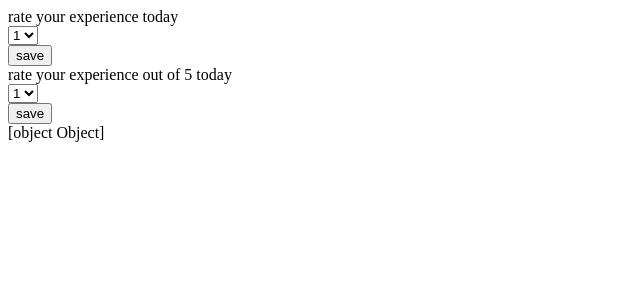
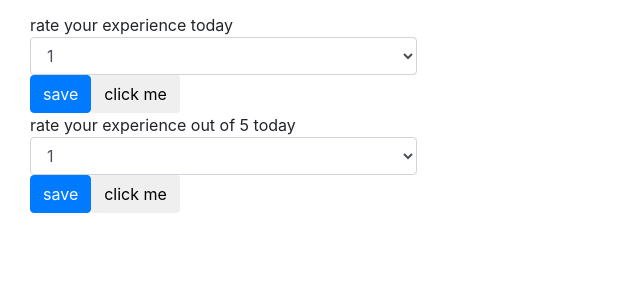
Before and after one commit to OrlaColeman/Angular-DynamicForms, an Angular app in the folder dynamicFormApp/: page /dynamicForms in a window 1280 px wide. Shown: the top 300 px of the page, without its empty margins (0-640 px from the left). Built offline with nearby package versions, Linux system fonts and the light colour scheme.

Commit message:
creating for loops

```diff
--- a/dynamicFormApp/src/app/app-routing.module.ts
+++ b/dynamicFormApp/src/app/app-routing.module.ts
@@ -4,12 +4,14 @@ import { InputValuesComponent } from './forms/input-values/input-values.componen
 import { ReactiveFormComponent } from './forms/reactive-form/reactive-form.component';
 import { HomeComponent } from './forms/home/home.component';
 import { DynamicFormsComponent } from './forms/dynamic-forms/dynamic-forms.component';
+import { ForLoopTestComponent } from './forms/for-loop-test/for-loop-test.component';
 
 const routes: Routes = [
   {path:"", component:HomeComponent},
   {path:"reactiveForms", component:ReactiveFormComponent},
   {path:"inputForms", component:InputValuesComponent},
-  {path:"dynamicForms", component: DynamicFormsComponent}
+  {path:"dynamicForms", component: DynamicFormsComponent},
+  {path:"forLoop", component: ForLoopTestComponent}
 ];
 
 @NgModule({
--- a/dynamicFormApp/src/app/app.component.html
+++ b/dynamicFormApp/src/app/app.component.html
@@ -1,3 +1,6 @@
 <!-- Click below for email form
 <button routerLink="/email">Email</button> -->
+<head>
+        <link rel="stylesheet" href="https://maxcdn.bootstrapcdn.com/bootstrap/4.0.0/css/bootstrap.min.css" integrity="sha384-Gn5384xqQ1aoWXA+058RXPxPg6fy4IWvTNh0E263XmFcJlSAwiGgFAW/dAiS6JXm" crossorigin="anonymous">
+</head>
 <router-outlet></router-outlet>
--- a/dynamicFormApp/src/app/forms/dynamic-forms/dynamic-forms.component.css
+++ b/dynamicFormApp/src/app/forms/dynamic-forms/dynamic-forms.component.css
@@ -0,0 +1,3 @@
+.container-fluid{
+    margin-top: 1%;
+}
--- a/dynamicFormApp/src/app/forms/dynamic-forms/dynamic-forms.component.html
+++ b/dynamicFormApp/src/app/forms/dynamic-forms/dynamic-forms.component.html
@@ -1,17 +1,23 @@
+<div class="container-fluid">
 <form [formGroup]="myFormGroup" (ngSubmit)="onSubmit()">
-    <div *ngFor="let form_elem of formTemplate">
-            {{form_elem.question}}
+<div class="col-md-4">
+  <div class="form-group">
+    <div *ngFor="let form_elem of formTemplate; let i = index">
+        {{form_elem.question}}
     <div [ngSwitch]="form_elem.type">
       <div *ngSwitchCase="'select'">
-        <select formControlName="{{form_elem.question}}">
-          <option *ngFor="let opt of form_elem.options">
+        <select class="form-control" formControlName="{{form_elem.question}}" required>
+          <option *ngFor="let opt of form_elem.options" >
             {{opt}}
           </option>
         </select>
       </div>
-    </div>
-    <button type="submit">save</button>
+      </div>
+    <button class="btn btn-primary" type="submit">save</button>
+    <button class="btn" (click)="changeIndex(i)">click me</button>
+  </div>
+</div>
+</div>
+</form>
 
 </div>
-{{myFormGroup.value}}
-  </form>
--- a/dynamicFormApp/src/app/forms/dynamic-forms/dynamic-forms.component.ts
+++ b/dynamicFormApp/src/app/forms/dynamic-forms/dynamic-forms.component.ts
@@ -10,13 +10,13 @@ import { FormGroup, FormControl } from '@angular/forms';
 export class DynamicFormsComponent implements OnInit {
   form_template = [
     {
-
+      "id": 1,
       "type":"select",
       "options":[1, 2 , 3, 4 ,5],
       "question": "rate your experience today"
     },
     {
-
+      "id": 2,
       "type":"select",
       "options":[1, 2 , 3, 4 ,5],
       "question": "rate your experience out of 5 today"
@@ -27,6 +27,7 @@ export class DynamicFormsComponent implements OnInit {
   myFormGroup:FormGroup;
   formTemplate:any = this.form_template;
   answers: any = {}
+
   constructor() {}
 
   ngOnInit() {
@@ -41,8 +42,10 @@ export class DynamicFormsComponent implements OnInit {
   }
 
   onSubmit(){
-    console.log(this.myFormGroup.value);
+    // console.log(this.myFormGroup.value);
   }
-  showAnswers(){
+  changeIndex(index: number, form_elem: any){
+    console.log(form_elem)
+    console.log("function:" + index);
   }
 }
--- /dev/null
+++ b/dynamicFormApp/src/app/forms/for-loop-test/User.ts
@@ -0,0 +1,4 @@
+export class User {
+  id: number;
+  name: string;
+}
--- /dev/null
+++ b/dynamicFormApp/src/app/forms/for-loop-test/for-loop-test.component.html
@@ -0,0 +1,14 @@
+<h2>My Heroes</h2>
+<ul class="users">
+  <div *ngFor="let user of users; let i = index"
+    [class.selected]="user === index">
+    <button class="btn" (click)="onSelect(index)">click</button>
+    <span class="badge">{{user.id}}</span>{{user.name}}
+</div>
+</ul>
+
+<div *ngIf="selectedUser">
+
+  <h2>{{selectedUser.name | uppercase}} Details</h2>
+  <div><span>id: </span>{{selectedUser.id}}</div>
+</div>
--- /dev/null
+++ b/dynamicFormApp/src/app/forms/for-loop-test/for-loop-test.component.ts
@@ -0,0 +1,30 @@
+import { Component, OnInit } from '@angular/core';
+import {User} from './User';
+import {Users} from './mockUserData';
+
+@Component({
+  selector: 'app-for-loop-test',
+  templateUrl: './for-loop-test.component.html',
+  styleUrls: ['./for-loop-test.component.css']
+})
+export class ForLoopTestComponent implements OnInit {
+
+  //array of users from mockUserData
+  users = Users;
+  //a user type
+  selectedUser: User;
+
+  constructor() { }
+
+  ngOnInit() {
+    this.users.forEach( x => {
+      console.log(x.id)
+      console.log(x.name)
+    })
+  }
+
+  onSelect(user: User){
+this.selectedUser = user;
+console.log(user)
+  }
+}
--- /dev/null
+++ b/dynamicFormApp/src/app/forms/for-loop-test/mockUserData.ts
@@ -0,0 +1,9 @@
+import { User } from './User';
+
+export const Users: User[] = [
+  { id: 11, name: 'Dr Nice' },
+  { id: 12, name: 'Narco' },
+  { id: 13, name: 'Bombasto' },
+  { id: 14, name: 'Celeritas' },
+  { id: 15, name: 'Magneta' }
+];
--- a/dynamicFormApp/src/app/forms/forms.module.ts
+++ b/dynamicFormApp/src/app/forms/forms.module.ts
@@ -6,9 +6,10 @@ import { ReactiveFormsModule } from '@angular/forms';
 import { ReactiveFormComponent } from './reactive-form/reactive-form.component';
 import { HomeComponent } from './home/home.component';
 import { DynamicFormsComponent } from './dynamic-forms/dynamic-forms.component';
+import { ForLoopTestComponent } from './for-loop-test/for-loop-test.component';
 
 @NgModule({
-  declarations: [InputValuesComponent, ReactiveFormComponent, HomeComponent, DynamicFormsComponent],
+  declarations: [InputValuesComponent, ReactiveFormComponent, HomeComponent, DynamicFormsComponent, ForLoopTestComponent],
   imports: [
     CommonModule,
     AppRoutingModule,
```
Also changed, not shown: dynamicFormApp/src/app/forms/for-loop-test/for-loop-test.component.css (added), 1 other file (tests, documents, lock files or other folders).
